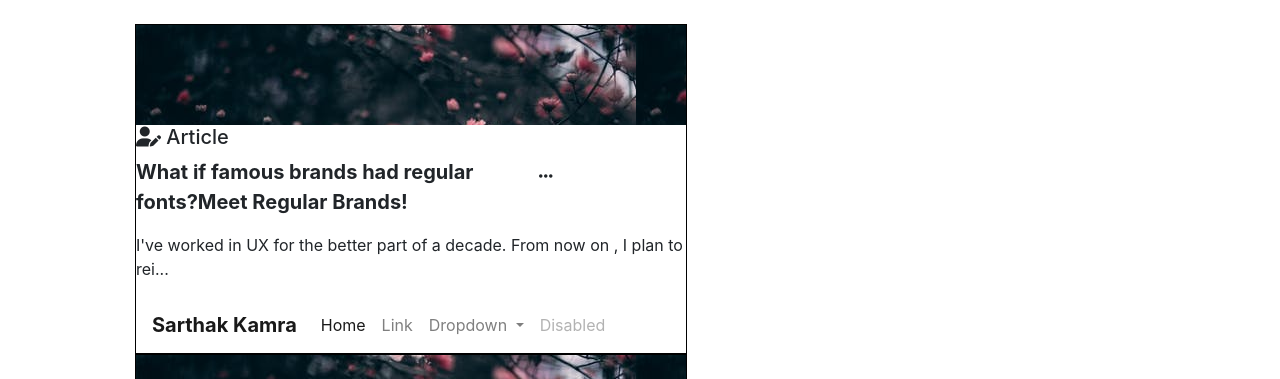
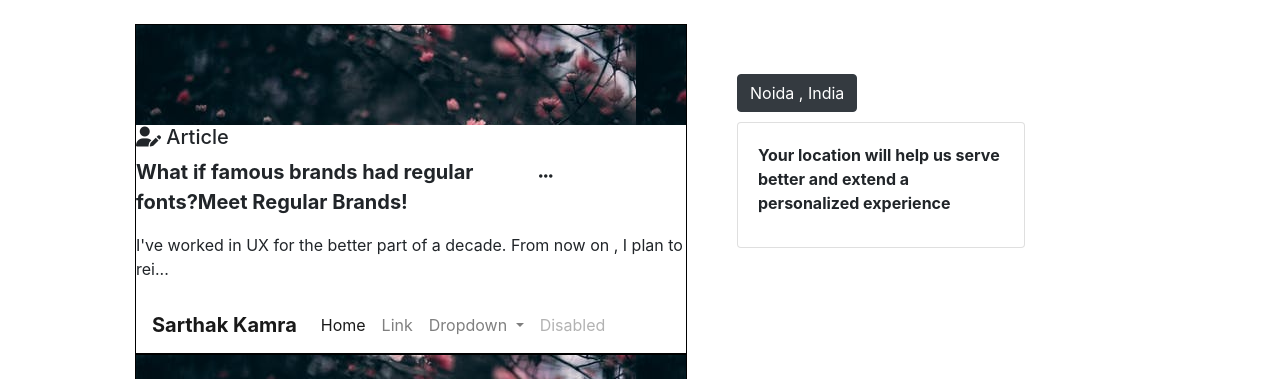
Before and after one commit to paritoshnsut/socialmediaUI, a plain HTML site: page index2.html in a window 1280 px wide. Shown: the part 421-800 px from the top of the page. Drawn offline with nearby package versions, Linux system fonts and the light colour scheme; files that its build step writes are made by us from their sources.

Commit message:
made some changes by changing the column 2

```diff
--- a/index2.html
+++ b/index2.html
@@ -268,7 +268,17 @@
               </div>
 
               <div class="col" style="padding: 50px;">
-                  <p></p>
+                <button type="button" class="btn btn-dark">Noida , India</button>
+                <div class="card" style="width: 18rem; margin-top: 10px;">
+
+                    <div class="card-body">
+                      <p class="card-title" style="font-weight: bold;">Your location will help us serve better and extend a personalized experience</p>
+
+
+                    </div>
+                  </div>
+
+
 
               </div>
 
```
